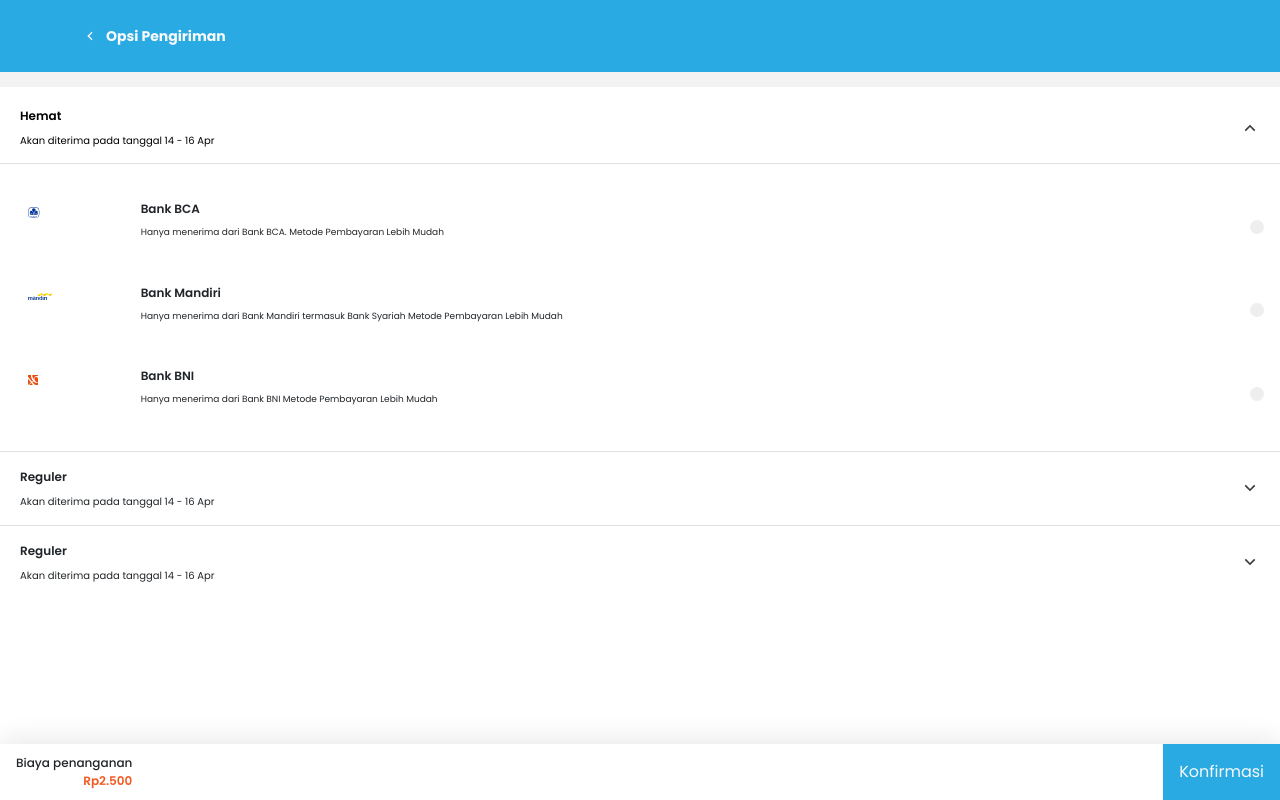
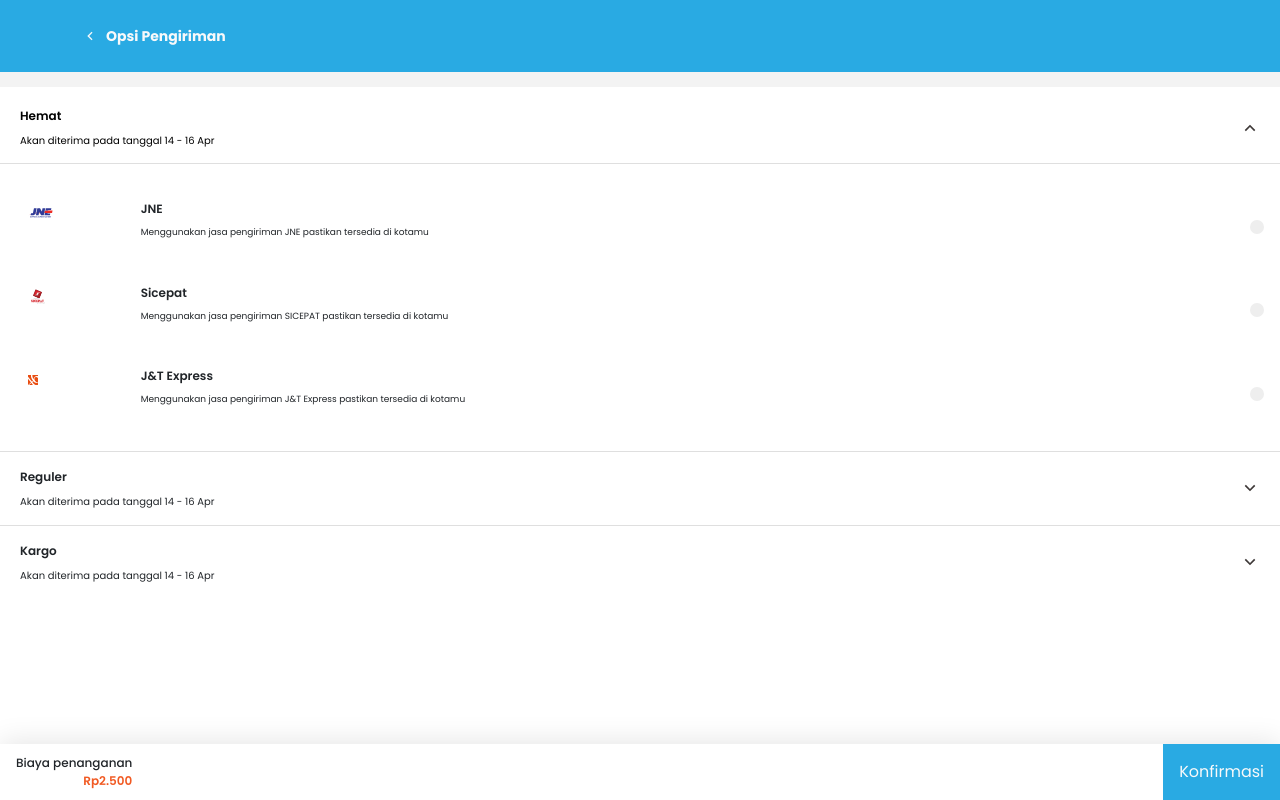
Before and after one commit to egdevelop/legacy-market, a PHP site: page /pengiriman.php in a window 1280 px wide, after a click that opens the changed part. Run offline with PHP 8.4, Linux system fonts and the light colour scheme.

Commit message:
update page pengiriman

```diff
--- a/index.php
+++ b/index.php
@@ -18,12 +18,14 @@
 
     <div class="body-wrapper">
         <!-- Navbar -->
+        <div class="bg-blue">
             <div class="container mt-3 position-absolute top-0">
                 <form class="d-flex gap-3 align-items-center justify-content-center nosubmit">
                     <input class="nosubmit z-1 form-control" type="search" placeholder="Cari produk" aria-label="Search">
                     <a href="keranjang.php" class="text-light iconNavbar z-1"><i class="ri-shopping-cart-line"></i></a>
                     <span class="iconNavbar z-1"><i class="ri-customer-service-2-line"></i></span>
                 </form>
+            </div>
         </div>
 
         <!-- Carousel -->
--- a/pengiriman.php
+++ b/pengiriman.php
@@ -46,22 +46,22 @@
                             <div class="accordion-body mt-1 position-relative">
                                 <label class="radioWrapper ps-2 row d-flex align-items-start py-3">
                                     <div class="col-1 left me-3">
-                                        <img src="assets/img/bca.svg" alt="">
+                                        <img src="assets/img/jne.svg" alt="">
                                     </div>
                                     <div class="col-10 ps-1 pe-1 d-flex gap-2 flex-column">
-                                        <span class="fw-600 fz-12">Bank BCA </span>
-                                        <span class="fz-9" style="width: 90%">Hanya menerima dari Bank BCA. Metode Pembayaran Lebih Mudah</span>
+                                        <span class="fw-600 fz-12">JNE </span>
+                                        <span class="fz-9" style="width: 90%">Menggunakan jasa pengiriman JNE pastikan tersedia di kotamu</span>
                                         <input type="radio" name="radio">
                                         <span class="checkmark position-absolute top-50 me-2"></span>
                                     </div>
                                 </label>
                                 <label class="radioWrapper ps-2 row d-flex align-items-start py-3">
                                     <div class="col-1 left me-3">
-                                        <img src="assets/img/mandiri.svg" alt="">
+                                        <img src="assets/img/sicepat.svg" alt="">
                                     </div>
                                     <div class="col-10 ps-1 pe-1 d-flex gap-2 flex-column">
-                                        <span class="fw-600 fz-12">Bank Mandiri </span>
-                                        <span class="fz-9" style="width: 90%">Hanya menerima dari Bank Mandiri termasuk Bank Syariah Metode Pembayaran Lebih Mudah</span>
+                                        <span class="fw-600 fz-12">Sicepat </span>
+                                        <span class="fz-9" style="width: 90%">Menggunakan jasa pengiriman SICEPAT pastikan tersedia di kotamu</span>
                                         <input type="radio" name="radio">
                                         <span class="checkmark position-absolute top-50 me-2"></span>
                                     </div>
@@ -71,9 +71,8 @@
                                         <img src="assets/img/bni.svg" alt="">
                                     </div>
                                     <div class="col-10 ps-1 pe-1 d-flex gap-2 flex-column">
-                                        <span class="fw-600 fz-12">Bank BNI </span>
-                                        <span class="fz-9" style="width: 90%">Hanya menerima dari Bank BNI
-                                            Metode Pembayaran Lebih Mudah</span>
+                                        <span class="fw-600 fz-12">J&T Express </span>
+                                        <span class="fz-9" style="width: 90%">Menggunakan jasa pengiriman J&T Express pastikan tersedia di kotamu</span>
                                         <input type="radio" name="radio">
                                         <span class="checkmark position-absolute top-50 me-2"></span>
                                     </div>
@@ -92,13 +91,35 @@
                         </p>
                         <div id="flush-collapseTwo" class="accordion-collapse collapse" aria-labelledby="flush-headingTwo" data-bs-parent="#accordionFlushExample">
                             <div class="accordion-body mt-1">
-                                <label class="radioWrapper ps-2 row d-flex align-items-start py-3" style="border-top: 1px solid rgba(196, 196, 196, 0.2) !important;">
+                                <label class="radioWrapper ps-2 row d-flex align-items-start py-3">
                                     <div class="col-1 left me-3">
-                                        <img src="assets/img/alfamart.svg" alt="">
+                                        <img src="assets/img/jne.svg" alt="">
                                     </div>
                                     <div class="col-10 ps-1 pe-1 d-flex gap-2 flex-column">
-                                        <span class="fw-600 fz-12">Alfamart </span>
-                                        <span class="fz-10">Hanya menerima dari Alfamart. Metode Pembayaran Lebih Mudah</span>
+                                        <span class="fw-600 fz-12">JNE </span>
+                                        <span class="fz-9" style="width: 90%">Menggunakan jasa pengiriman JNE pastikan tersedia di kotamu</span>
+                                        <input type="radio" name="radio">
+                                        <span class="checkmark position-absolute top-50 me-2"></span>
+                                    </div>
+                                </label>
+                                <label class="radioWrapper ps-2 row d-flex align-items-start py-3">
+                                    <div class="col-1 left me-3">
+                                        <img src="assets/img/sicepat.svg" alt="">
+                                    </div>
+                                    <div class="col-10 ps-1 pe-1 d-flex gap-2 flex-column">
+                                        <span class="fw-600 fz-12">Sicepat </span>
+                                        <span class="fz-9" style="width: 90%">Menggunakan jasa pengiriman SICEPAT pastikan tersedia di kotamu</span>
+                                        <input type="radio" name="radio">
+                                        <span class="checkmark position-absolute top-50 me-2"></span>
+                                    </div>
+                                </label>
+                                <label class="radioWrapper ps-2 row d-flex align-items-start py-3">
+                                    <div class="col-1 left me-3">
+                                        <img src="assets/img/bni.svg" alt="">
+                                    </div>
+                                    <div class="col-10 ps-1 pe-1 d-flex gap-2 flex-column">
+                                        <span class="fw-600 fz-12">J&T Express </span>
+                                        <span class="fz-9" style="width: 90%">Menggunakan jasa pengiriman J&T Express pastikan tersedia di kotamu</span>
                                         <input type="radio" name="radio">
                                         <span class="checkmark position-absolute top-50 me-2"></span>
                                     </div>
@@ -110,20 +131,42 @@
                         <p class="accordion-header" id="flush-headingThree">
                             <button class="accordion-button d-flex align-items-center gap-2 collapsed" type="button" data-bs-toggle="collapse" data-bs-target="#flush-collapseThree" aria-expanded="false" aria-controls="flush-collapseThree">
                                 <div class="d-flex flex-column gap-2">
-                                    <span class="fz-12 fw-600">Reguler</span>
+                                    <span class="fz-12 fw-600">Kargo</span>
                                     <span class="fz-10">Akan diterima pada tanggal 14 - 16 Apr</span>
                                 </div>
                             </button>
                         </p>
                         <div id="flush-collapseThree" class="accordion-collapse collapse" aria-labelledby="flush-headingThree" data-bs-parent="#accordionFlushExample">
                             <div class="accordion-body mt-1">
-                                <label class="radioWrapper ps-2 row d-flex align-items-start py-3" style="border-top: 1px solid rgba(196, 196, 196, 0.2) !important;">
+                                <label class="radioWrapper ps-2 row d-flex align-items-start py-3">
                                     <div class="col-1 left me-3">
-                                        <img src="assets/img/indomaret.svg" alt="">
+                                        <img src="assets/img/jne.svg" alt="">
                                     </div>
                                     <div class="col-10 ps-1 pe-1 d-flex gap-2 flex-column">
-                                        <span class="fw-600 fz-12">Indomaret</span>
-                                        <span class="fz-10">Hanya menerima dari Indomaret. Metode Pembayaran Lebih Mudah</span>
+                                        <span class="fw-600 fz-12">JNE </span>
+                                        <span class="fz-9" style="width: 90%">Menggunakan jasa pengiriman JNE pastikan tersedia di kotamu</span>
+                                        <input type="radio" name="radio">
+                                        <span class="checkmark position-absolute top-50 me-2"></span>
+                                    </div>
+                                </label>
+                                <label class="radioWrapper ps-2 row d-flex align-items-start py-3">
+                                    <div class="col-1 left me-3">
+                                        <img src="assets/img/sicepat.svg" alt="">
+                                    </div>
+                                    <div class="col-10 ps-1 pe-1 d-flex gap-2 flex-column">
+                                        <span class="fw-600 fz-12">Sicepat </span>
+                                        <span class="fz-9" style="width: 90%">Menggunakan jasa pengiriman SICEPAT pastikan tersedia di kotamu</span>
+                                        <input type="radio" name="radio">
+                                        <span class="checkmark position-absolute top-50 me-2"></span>
+                                    </div>
+                                </label>
+                                <label class="radioWrapper ps-2 row d-flex align-items-start py-3">
+                                    <div class="col-1 left me-3">
+                                        <img src="assets/img/bni.svg" alt="">
+                                    </div>
+                                    <div class="col-10 ps-1 pe-1 d-flex gap-2 flex-column">
+                                        <span class="fw-600 fz-12">J&T Express </span>
+                                        <span class="fz-9" style="width: 90%">Menggunakan jasa pengiriman J&T Express pastikan tersedia di kotamu</span>
                                         <input type="radio" name="radio">
                                         <span class="checkmark position-absolute top-50 me-2"></span>
                                     </div>
```
Also changed, not shown: assets/img/j&t.svg (added), assets/img/jne.svg (added), assets/img/sicepat.svg (added). Lines whose indentation alone changed are shown as unchanged.
